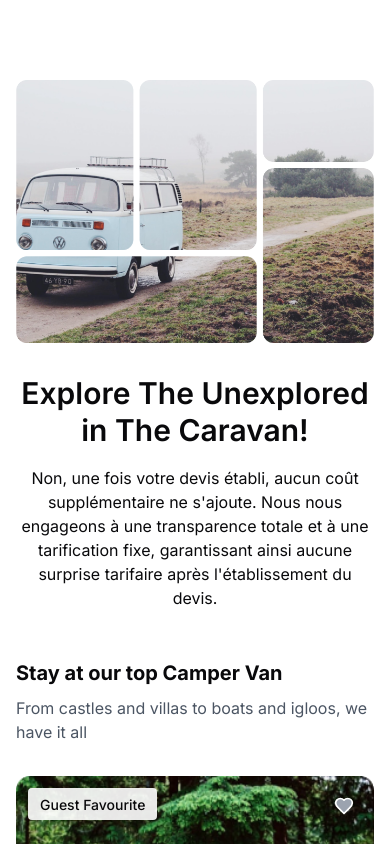
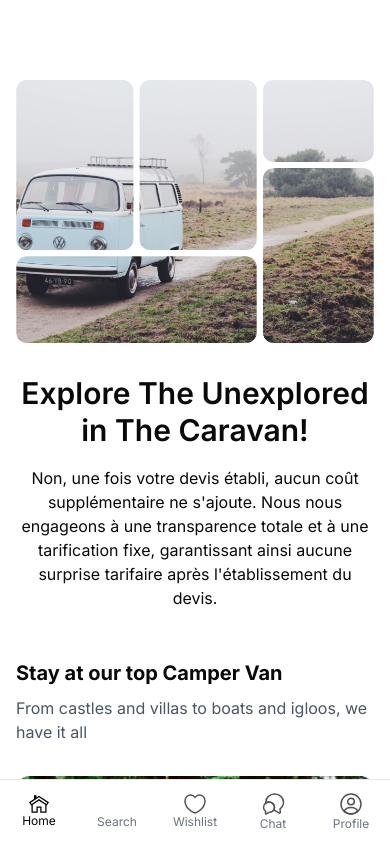
Before and after one commit to travelhomes/travelhomes-frontend, a Next.js app: page / in a window 390 px wide. Shown: the top 844 px of the page. Built offline with nearby package versions, Linux system fonts and the light colour scheme.

Commit message:
minor changes

```diff
--- a/app/layout.tsx
+++ b/app/layout.tsx
@@ -2,6 +2,7 @@ import type { Metadata } from "next";
 import { Inter } from "next/font/google";
 import "./globals.css";
 import { AuthProvider } from "@/context/AuthContext";
+import MobileNav from "@/components/landingPage/MobileNav";
 
 const inter = Inter({ subsets: ["latin"] });
 
@@ -18,9 +19,12 @@ export default function RootLayout({
   return (
     <html lang="en">
       <body className={inter.className}>
+      <main className="pb-16 md:pb-0">
         <AuthProvider>
           {children}
-        </AuthProvider>
+          </AuthProvider>
+        </main>
+        <MobileNav />
       </body>
     </html>
   );
```
